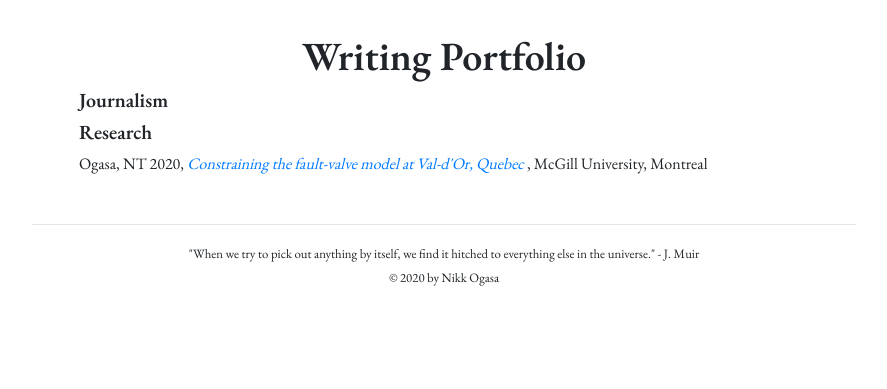
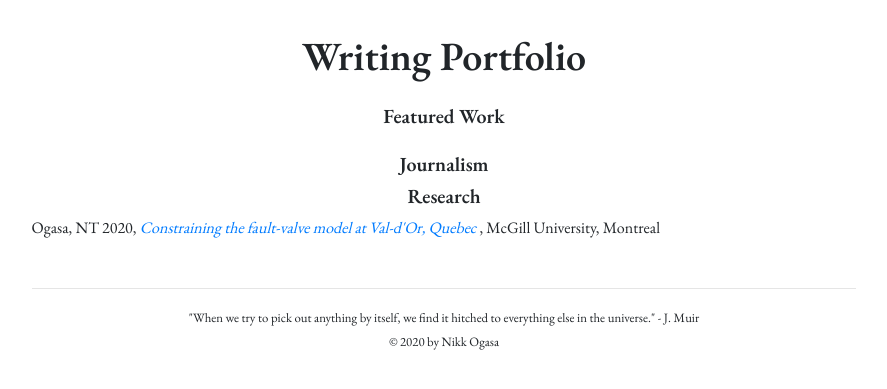
Before and after one commit to ntogasa/personal_website, a Django app: template templates/writing/writing.html in a window 1280 px wide. Shown: the part 80-469 px from the top of the page, without its empty margins (196-1083 px from the left). Run offline with Django 3.2, Linux system fonts and the light colour scheme; the template is opened without the code that fills it, so the values that code supplies are empty; parts of the project's set-up code (start-up, migrations or seed data) failed here and were passed over; some libraries are stand-ins or nearby versions.

Commit message:
Add featured work cards to writing page

```diff
--- a/apps/writing/admin.py
+++ b/apps/writing/admin.py
@@ -4,7 +4,7 @@ from .models import WritingPieces
 # Register your models here.
 
 class WritingPiecesAdmin(admin.ModelAdmin):
-    list_display = ('title', 'pdf_link', 'date', 'publication', 'syndication', 'status')
+    list_display = ('title', 'pdf_link', 'date', 'publication', 'syndication','feature', 'status')
     list_filter = ('status',)
 
 # Register your models here
--- a/apps/writing/models.py
+++ b/apps/writing/models.py
@@ -13,11 +13,13 @@ FEATURE = (
 # Create your models here.
 class WritingPieces(models.Model):
     title = models.CharField(max_length=200)
-    byline = models.CharField(max_length=5000, default='Nikk Ogasa')
+    byline = models.CharField(max_length=500, default='Nikk Ogasa')
     publication = models.CharField(max_length=200, default='')
     syndication = models.CharField(max_length=200, blank=True, null=True)
     pub_link = models.URLField(null=True, blank=True)
     pdf_link = models.URLField(null=True, blank=True)
     date = models.DateField()
+    image = models.ImageField(upload_to='featured_images/', null=True, blank=True)
+    description = models.CharField(max_length=500, null=True, blank=True)
     feature = models.IntegerField(choices=FEATURE, default=0)
     status = models.IntegerField(choices=STATUS, default=0)
--- a/templates/writing/writing.html
+++ b/templates/writing/writing.html
@@ -11,14 +11,27 @@
         </div>
     </div>
     <div class="row d-flex justify-content-center">
-        <div class="col-12 col-sm-11 col-md-8">
-
-            <h5><strong>Journalism</strong></h5>
+        <div class="col-12 col-sm-11 col-md-9 mt-3">
+            <h5 class="text-center"><strong>Featured Work</strong></h5>
+        </div>
+    </div>
+    <div class="row d-flex justify-content-center mb-3">
+        {% for feature in featured_pieces %}
+        <div class="card col-12 col-sm-3 p-1">
+            <img src="{{ feature.image.url }}" class="img-responsive" style="width: 100%; float: left; margin-right: 10px;" />
+            <a href="{{feature.pdf_link}}" target="_blank"><strong>{{feature.title}}</strong></a>
+            <p>{{feature.date}} | {{feature.publication}}</p>
+        </div>
+        {% endfor %}
+    </div>
+    <div class="row d-flex justify-content-center">
+        <div class="col-12 col-sm-11 col-md-9">
+            <h5 class="text-center"><strong>Journalism</strong></h5>
             {% for piece in writing_pieces %}
             <p><a href="{{ piece.pdf_link }}" target="_blank">{{ piece.title }}</a>, <i>{{ piece.publication }}, {% if piece.syndication %}{{ piece.syndication }}, {% endif %}</i>{{ piece.date }} </p>
             {% endfor %}
 
-            <h5><strong>Research</strong></h5>
+            <h5 class="text-center"><strong>Research</strong></h5>
             <p>Ogasa, NT 2020, <i><a href="https://drive.google.com/file/d/1B1yfmJztGLfl8yFCfbDpwBit94_oDpmV/view?usp=sharing" target="_blank">
                 Constraining the fault-valve model at Val-d'Or, Quebec
             </a></i>
```
Also changed, not shown: apps/writing/migrations/0007_auto_20201121_2139.py (added), apps/writing/migrations/0008_writingpieces_image.py (added).
